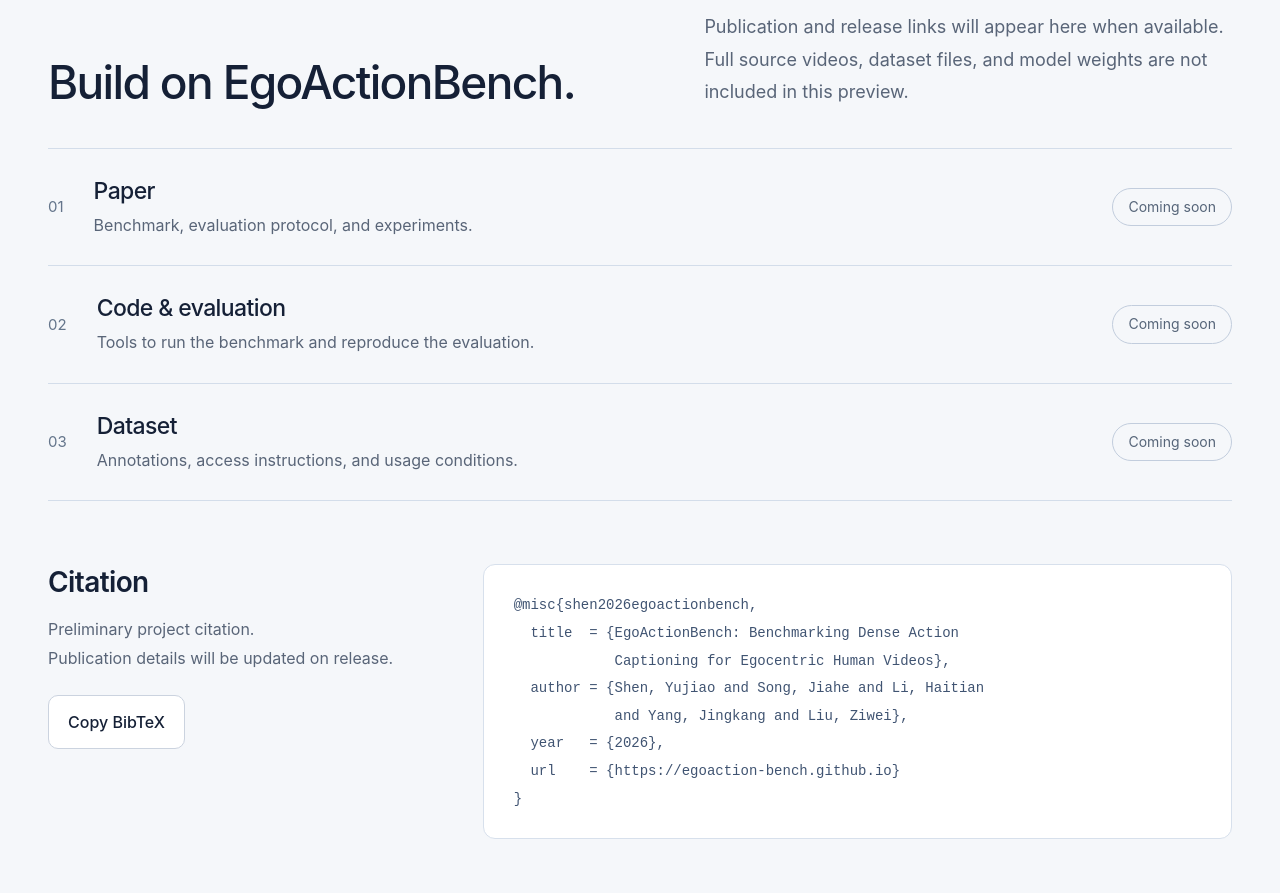
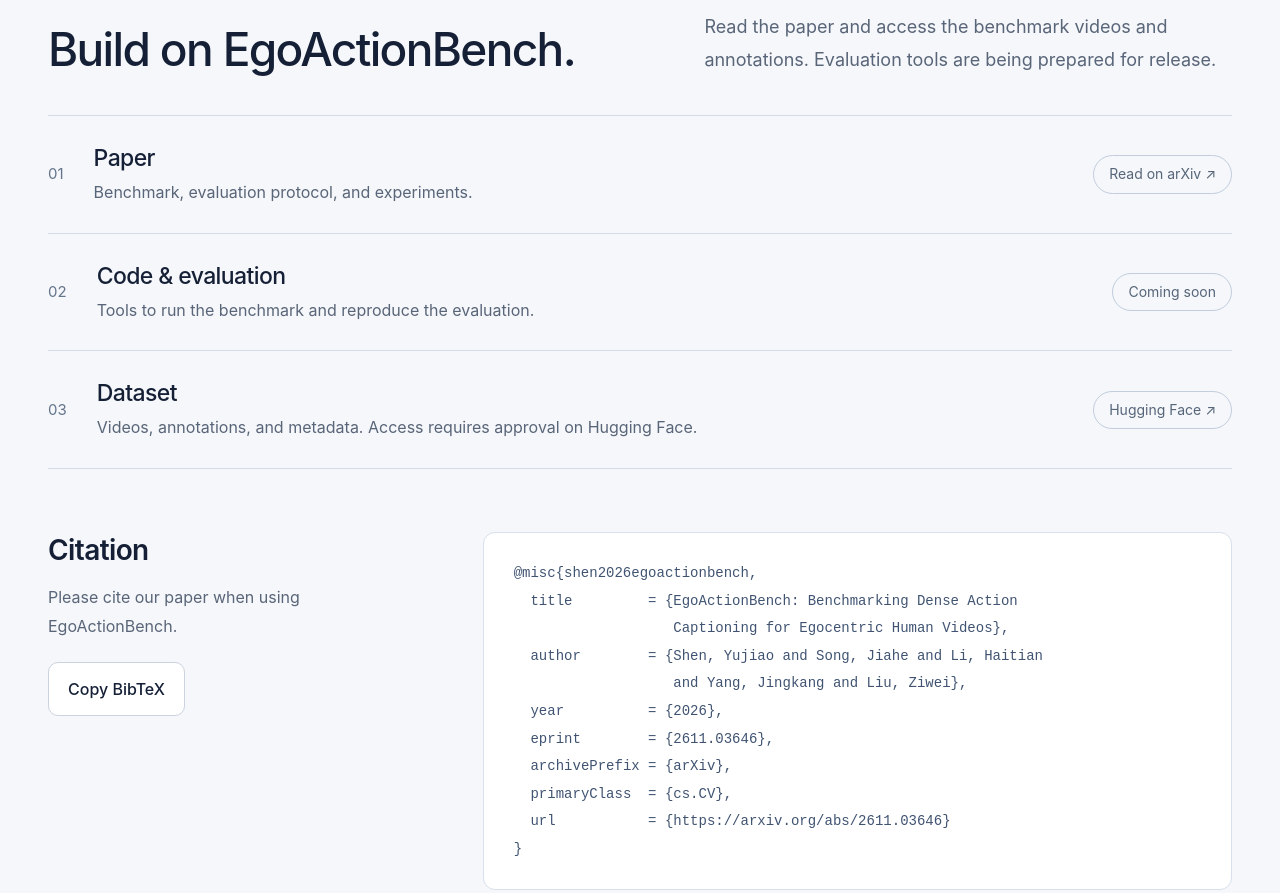
Before and after one commit to egoaction-bench/egoaction-bench.github.io, a website: page site/index.html in a window 1280 px wide. Shown: the part 5663-6556 px from the top of the page. Drawn offline with Linux system fonts and the light colour scheme.

Commit message:
Publish paper and dataset resource links

```diff
--- a/site/index.html
+++ b/site/index.html
@@ -162,21 +162,24 @@
 
     <section id="resources" class="resources-band">
       <div class="wrap">
-        <div class="intro-grid"><h2>Build on EgoActionBench.</h2><p class="section-description">Publication and release links will appear here when available. Full source videos, dataset files, and model weights are not included in this preview.</p></div>
+        <div class="intro-grid"><h2>Build on EgoActionBench.</h2><p class="section-description">Read the paper and access the benchmark videos and annotations. Evaluation tools are being prepared for release.</p></div>
         <div class="resource-list">
-          <div><span class="resource-no">01</span><div><h3>Paper</h3><p>Benchmark, evaluation protocol, and experiments.</p></div><span class="status-pill">Coming soon</span></div>
+          <div><span class="resource-no">01</span><div><h3>Paper</h3><p>Benchmark, evaluation protocol, and experiments.</p></div><a class="status-pill" href="https://arxiv.org/abs/2611.03646">Read on arXiv <span aria-hidden="true">↗</span></a></div>
           <div><span class="resource-no">02</span><div><h3>Code &amp; evaluation</h3><p>Tools to run the benchmark and reproduce the evaluation.</p></div><span class="status-pill">Coming soon</span></div>
-          <div><span class="resource-no">03</span><div><h3>Dataset</h3><p>Annotations, access instructions, and usage conditions.</p></div><span class="status-pill">Coming soon</span></div>
+          <div><span class="resource-no">03</span><div><h3>Dataset</h3><p>Videos, annotations, and metadata. Access requires approval on Hugging Face.</p></div><a class="status-pill" href="https://huggingface.co/datasets/play0718/EgoActionBench">Hugging Face <span aria-hidden="true">↗</span></a></div>
         </div>
         <div class="citation">
-          <div><h3>Citation</h3><p>Preliminary project citation.<br>Publication details will be updated on release.</p><button id="copy-bibtex" class="button button-outline" type="button">Copy BibTeX</button><span id="copy-status" role="status"></span></div>
+          <div><h3>Citation</h3><p>Please cite our paper when using EgoActionBench.</p><button id="copy-bibtex" class="button button-outline" type="button">Copy BibTeX</button><span id="copy-status" role="status"></span></div>
           <pre><code id="bibtex">@misc{shen2026egoactionbench,
-  title  = {EgoActionBench: Benchmarking Dense Action
-            Captioning for Egocentric Human Videos},
-  author = {Shen, Yujiao and Song, Jiahe and Li, Haitian
-            and Yang, Jingkang and Liu, Ziwei},
-  year   = {2026},
-  url    = {https://egoaction-bench.github.io}
+  title         = {EgoActionBench: Benchmarking Dense Action
+                   Captioning for Egocentric Human Videos},
+  author        = {Shen, Yujiao and Song, Jiahe and Li, Haitian
+                   and Yang, Jingkang and Liu, Ziwei},
+  year          = {2026},
+  eprint        = {2611.03646},
+  archivePrefix = {arXiv},
+  primaryClass  = {cs.CV},
+  url           = {https://arxiv.org/abs/2611.03646}
 }</code></pre>
         </div>
       </div>
```
Also changed, not shown: README.md.
